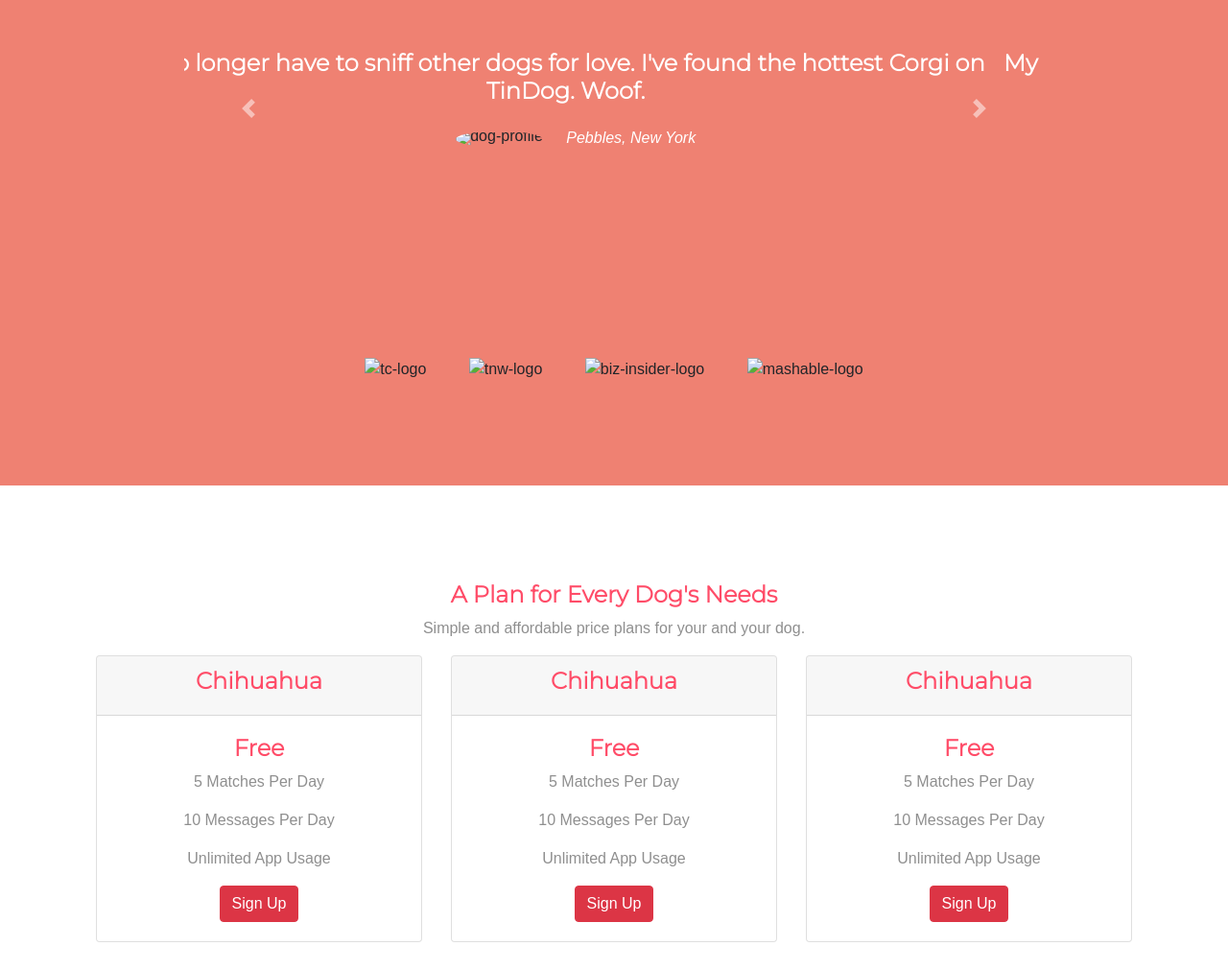
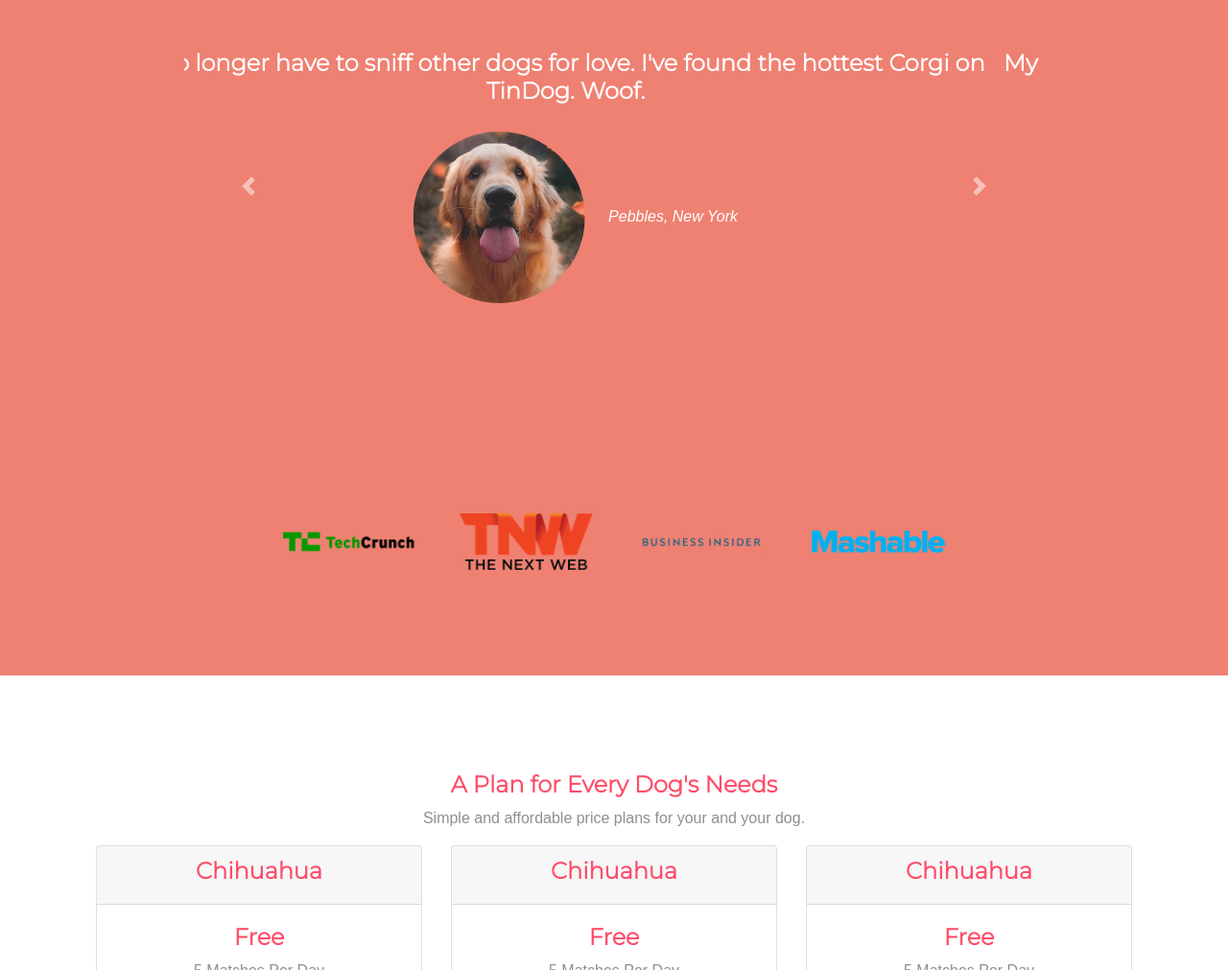
Before and after one commit to prethikaa/Tindog, a plain HTML site: page index.html in a window 1280 px wide. Shown: the part 1020-2031 px from the top of the page at 96% size. Drawn offline with nearby package versions, Linux system fonts and the light colour scheme; files that its build step writes are made by us from their sources.

Commit message:
Add files via upload

```diff
--- a/index.html
+++ b/index.html
@@ -8,7 +8,7 @@
   <link href="https://fonts.googleapis.com/css2?family=Montserrat:wght@300&family=Pangolin&display=swap" rel="stylesheet">
   <!--bootstrap then css-->
   <link rel="stylesheet" href="https://stackpath.bootstrapcdn.com/bootstrap/4.5.0/css/bootstrap.min.css" integrity="sha384-9aIt2nRpC12Uk9gS9baDl411NQApFmC26EwAOH8WgZl5MYYxFfc+NcPb1dKGj7Sk" crossorigin="anonymous">
-  <link rel="stylesheet" href="css/styles.css">
+  <link rel="stylesheet" href="styles.css">
   <!--font awesome-->
   <script src="https://kit.fontawesome.com/c6b4a2b7e4.js" crossorigin="anonymous"></script>
   <!--jquery-->
@@ -57,7 +57,7 @@
 
 
       <div class="col-lg-6 ml-auto">
-      <img class="title-image" src="images/iphone6.png" alt="iphone-mockup">
+      <img class="title-image" src="iphone6.png" alt="iphone-mockup">
       </div>
 
 
@@ -97,13 +97,13 @@
   <div class="carousel-inner">
     <div class="carousel-item active">
       <h2>I no longer have to sniff other dogs for love. I've found the hottest Corgi on TinDog. Woof.</h2>
-      <img class="testimonial-image"src="images/dog-img.jpg" alt="dog-profile">
+      <img class="testimonial-image"src="dog-img.jpg" alt="dog-profile">
       <em class="test">Pebbles, New York</em>
 
     </div>
     <div class="carousel-item">
       <h2 class="testimonial-text">My dog used to be so lonely, but with TinDog's help, they've found the love of their life. I think.</h2>
-     <img class="testimonial-image" src="images/lady-img.jpg" alt="lady-profile">
+     <img class="testimonial-image" src="lady-img.jpg" alt="lady-profile">
      <em class="test">Beverly, Illinois</em>
     </div>
 
@@ -123,10 +123,10 @@
   <!-- Press -->
 
   <section id="press">
-    <img class="press1"src="images/techcrunch.png" alt="tc-logo">
-    <img class="press1"src="images/tnw.png" alt="tnw-logo">
-    <img class="press1"src="images/bizinsider.png" alt="biz-insider-logo">
-    <img class="press1"src="images/mashable.png" alt="mashable-logo">
+    <img class="press1"src="techcrunch.png" alt="tc-logo">
+    <img class="press1"src="tnw.png" alt="tnw-logo">
+    <img class="press1"src="bizinsider.png" alt="biz-insider-logo">
+    <img class="press1"src="mashable.png" alt="mashable-logo">
 
   </section>
 
```
